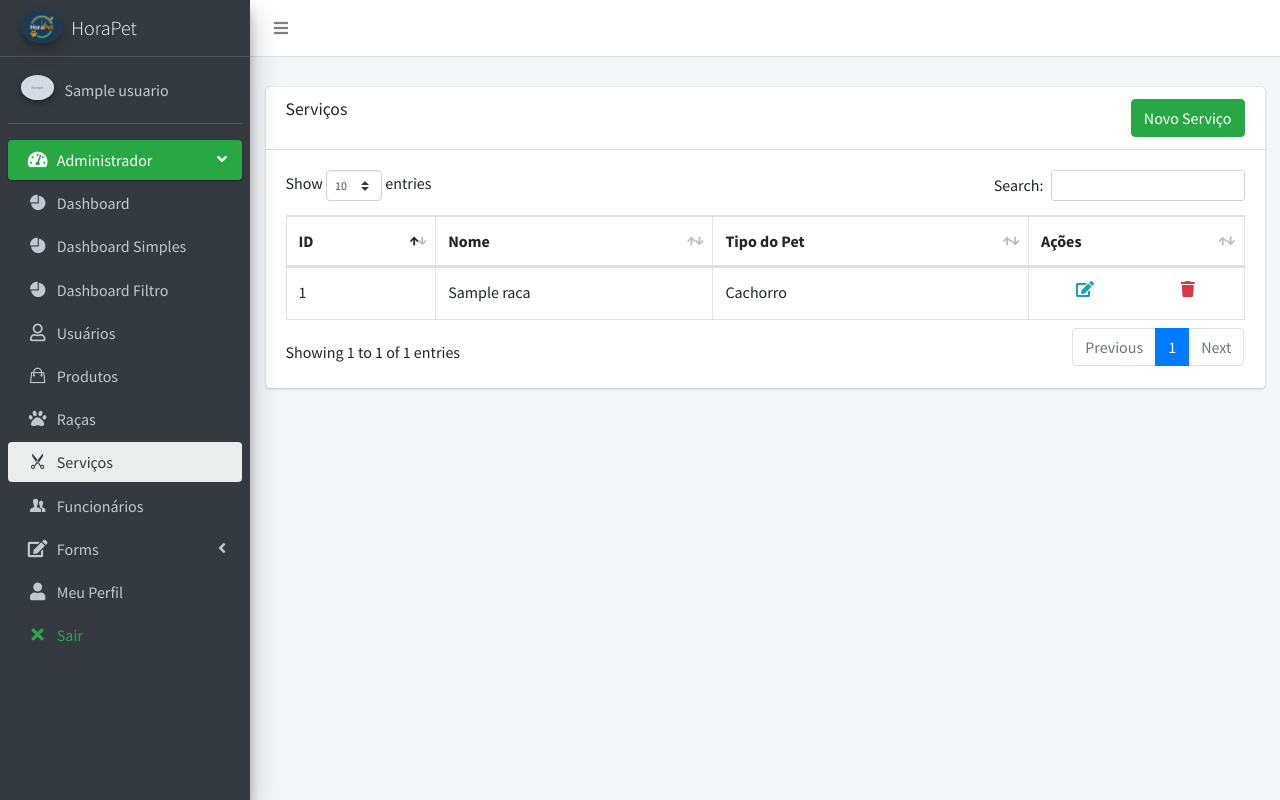
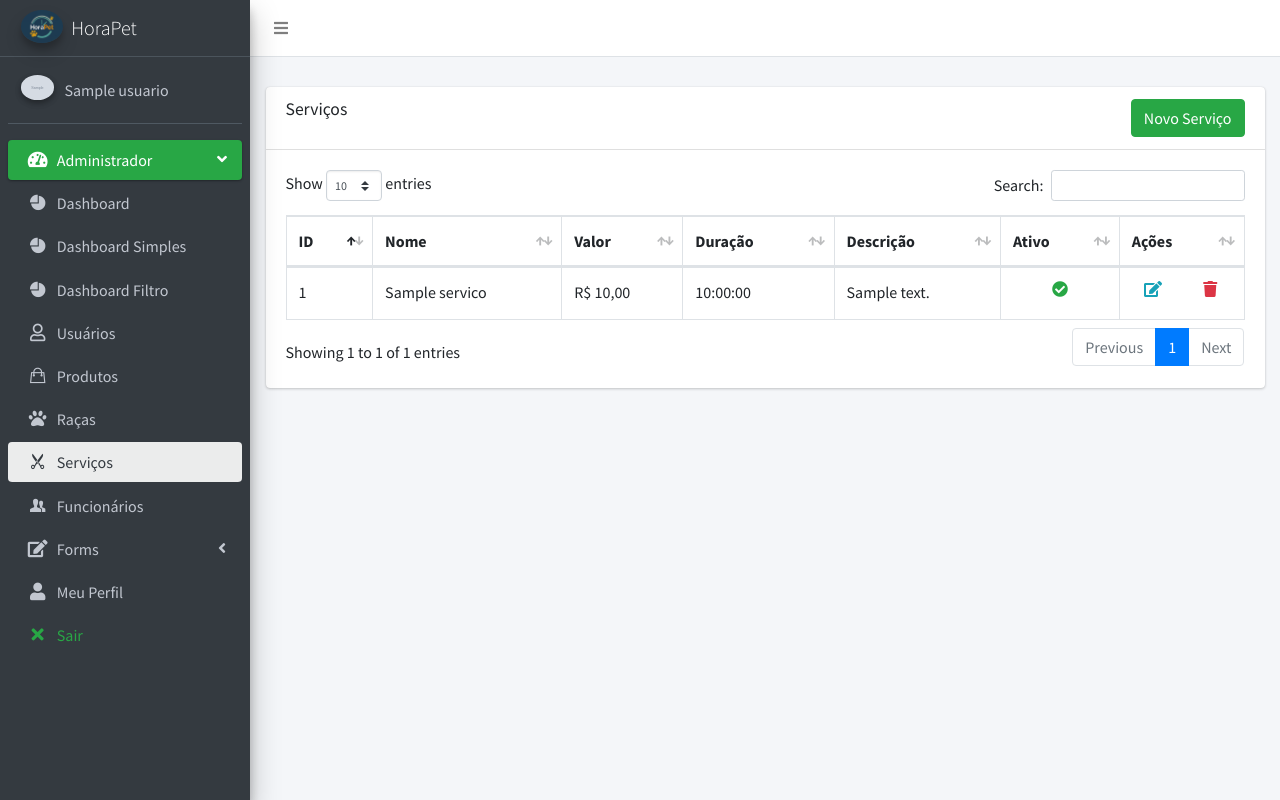
Before and after one commit to GChandrone/HoraPet, a PHP site: page /app/servicos.php in a window 1280 px wide. Run offline with PHP 8.4, Linux system fonts and the light colour scheme; the visitor is signed in with stand-in values (Sample User, id 1); tables that the repository leaves empty or names only in its code hold one stand-in row (values such as "Sample post"); grey boxes marked "Sample" are stand-in pictures; some libraries are stand-ins or nearby versions.

Commit message:
Desenvolvendo CRUD de Serviços

```diff
--- /dev/null
+++ b/app/php/funcaoServico.php
@@ -0,0 +1,158 @@
+<?php
+//Função para listar todos os usuários
+function listaServico(){
+
+    include("conexao.php");
+    $sql = "SELECT * FROM servico ORDER BY id_servico;";
+
+    $result = mysqli_query($conn,$sql);
+    mysqli_close($conn);
+
+    $lista = '';
+    $ativo = '';
+    $icone = '';
+
+    //Validar se tem retorno do BD
+    if (mysqli_num_rows($result) > 0) {
+
+
+        foreach ($result as $coluna) {
+
+            //Ativo: 1 -> Sim ou 2 -> Não
+            if($coluna["ativo"] == 1){
+                $ativo = 'checked';
+                $icone = '<h6><i class="fas fa-check-circle text-success"></i></h6>';
+            }else{
+                $ativo = '';
+                $icone = '<h6><i class="fas fa-times-circle text-danger"></i></h6>';
+            }
+
+
+            //***Verificar os dados da consulta SQL
+            $lista .=
+            '<tr>'
+                .'<td>'.$coluna["id_servico"].'</td>'
+                .'<td>'.$coluna["nome"].'</td>'
+                .'<td>'.formatarMoeda($coluna["valor"]).'</td>'
+                .'<td>'.$coluna["duracao"].'</td>'
+                .'<td>'.$coluna["descricao"].'</td>'
+                .'<td align="center">'.$icone.'</td>'
+                .'<td>'
+                    .'<div class="row" align="center">'
+                        .'<div class="col-6">'
+                            .'<a href="#modalEditServico'.$coluna["id_servico"].'" data-toggle="modal">'
+                                .'<h6><i class="fas fa-edit text-info" data-toggle="tooltip" title="Alterar serviço"></i></h6>'
+                            .'</a>'
+                        .'</div>'
+
+                        .'<div class="col-6">'
+                            .'<a href="#modalDeleteServico'.$coluna["id_servico"].'" data-toggle="modal">'
+                                .'<h6><i class="fas fa-trash text-danger" data-toggle="tooltip" title="Excluir serviço"></i></h6>'
+                            .'</a>'
+                        .'</div>'
+                    .'</div>'
+                .'</td>'
+            .'</tr>'
+
+            .'<div class="modal fade" id="modalEditServico'.$coluna["id_servico"].'">'
+                .'<div class="modal-dialog modal-lg">'
+                    .'<div class="modal-content">'
+                        .'<div class="modal-header bg-info">'
+                            .'<h4 class="modal-title">Alterar Serviço</h4>'
+                            .'<button type="button" class="close text-white" data-dismiss="modal" aria-label="Close">'
+                                .'<span aria-hidden="true">&times;</span>'
+                            .'</button>'
+                        .'</div>'
+                        .'<div class="modal-body">'
+
+                            .'<form method="POST" action="php/salvarServico.php?funcao=A&codigo='.$coluna["id_servico"].'" enctype="multipart/form-data">'
+
+                                .'<div class="row">'
+                                    .'<div class="col-6">'
+                                        .'<div class="form-group">'
+                                            .'<label for="iNome">Título do serviço:</label>'
+                                            .'<input type="text" value="'.$coluna["nome"].'" class="form-control" id="iTitulo" name="nTitulo" maxlength="50" required>'
+                                        .'</div>'
+                                    .'</div>'
+
+                                    .'<div class="col-3">'
+                                        .'<div class="form-group">'
+                                            .'<label for="iValor">Valor:</label>'
+                                            .'<input type="text" value="'.formatarMoeda($coluna["valor"]).'" class="form-control valor-real" id="iValor" name="nValor" maxlength="11" placeholder="R$ 0,00" required>'
+                                        .'</div>'
+                                    .'</div>'
+
+                                    .'<div class="col-3">'
+                                        .'<div class="form-group">'
+                                            .'<label for="iNome">Duração:</label>'
+                                            .'<input type="time" value="'.$coluna["duracao"].'" class="form-control" id="iDuracao" name="nDuracao" maxlength="50" required>'
+                                        .'</div>'
+                                    .'</div>'
+
+                                .'</div>'
+
+                                .'<div class="row">'
+                                    .'<div class="col-12">'
+                                        .'<div class="form-group">'
+                                            .'<label>Descrição</label>'
+                                            .'<textarea name="nDescricao" class="form-control" rows="3" placeholder="Escreva..." maxlength="255">'.$coluna["descricao"].'</textarea>'
+                                        .'</div>'
+                                    .'</div>'
+                                .'</div>'
+
+                                .'<div class="form-group">'
+                                    .'<div class="custom-control custom-checkbox">'
+                                        .'<input class="custom-control-input custom-control-input-success" type="checkbox" id="iAtivoServico'.$coluna["id_servico"].'" name="nAtivoServico" '.$ativo.'>'
+                                        .'<label for="iAtivoServico'.$coluna["id_servico"].'" class="custom-control-label">Serviço Ativo</label>'
+                                    .'</div>'
+                                .'</div>'
+
+                                .'<div class="modal-footer">'
+                                    .'<button type="button" class="btn btn-danger" data-dismiss="modal">Fechar</button>'
+                                    .'<button type="submit" class="btn btn-success">Salvar</button>'
+                                .'</div>'
+
+                            .'</form>'
+
+                        .'</div>'
+                    .'</div>'
+                .'</div>'
+            .'</div>'
+
+            .'<div class="modal fade" id="modalDeleteServico'.$coluna["id_servico"].'">'
+                .'<div class="modal-dialog">'
+                    .'<div class="modal-content">'
+                        .'<div class="modal-header bg-danger">'
+                            .'<h4 class="modal-title">Excluir Serviço: '.$coluna["nome"].'</h4>'
+                            .'<button type="button" class="close text-white" data-dismiss="modal" aria-label="Close">'
+                                .'<span aria-hidden="true">&times;</span>'
+                            .'</button>'
+                        .'</div>'
+                        .'<div class="modal-body">'
+
+                            .'<form method="POST" action="php/salvarServico.php?funcao=D&codigo='.$coluna["id_servico"].'" enctype="multipart/form-data">'
+
+                                .'<div class="row">'
+                                     .'<div class="col-12">'
+                                         .'<h5>Tem certeza de que deseja excluir o registro?</h5>'
+                                     .'</div>'
+                                 .'</div>'
+
+                                .'<div class="modal-footer">'
+                                    .'<button type="button" class="btn btn-danger" data-dismiss="modal">Não</button>'
+                                    .'<button type="submit" class="btn btn-success">Sim</button>'
+                                .'</div>'
+
+                            .'</form>'
+
+                        .'</div>'
+                    .'</div>'
+                .'</div>'
+            .'</div>';
+        }
+    }
+
+    return $lista;
+}
+
+?>
--- a/app/php/funcoes.php
+++ b/app/php/funcoes.php
@@ -7,6 +7,7 @@ include("funcaoTipoUsuario.php");
 include("funcaoUsuario.php");
 include("funcaoTipoPet.php");
 include("funcaoRaca.php");
+include("funcaoServico.php");
 
 
 use PHPMailer\PHPMailer\PHPMailer;
@@ -73,4 +74,8 @@ function desformatarMoeda($valorFormatado) {
     return number_format((float)$valorDecimal, 2, '.', '');
 }
 
+function formatarMoeda($valorDesformatado) {
+    // Formata o valor como moeda brasileira (R$)
+    return 'R$ ' . number_format($valorDesformatado, 2, ',', '.');
+}
 ?>
--- a/app/servicos.php
+++ b/app/servicos.php
@@ -69,15 +69,16 @@
                   <tr>
                       <th>ID</th>
                       <th>Nome</th>
-                      <th>Tipo do Pet</th>
-                      <!-- <th>Foto</th> -->
-                      <!-- <th>Ativo</th> -->
+                      <th>Valor</th>
+                      <th>Duração</th>
+                      <th>Descrição</th>
+                      <th>Ativo</th>
                       <th>Ações</th>
                   </tr>
                   </thead>
                   <tbody>
 
-                  <?php echo listaRaca(); ?>
+                  <?php echo listaServico(); ?>
 
                   </tbody>
 
@@ -139,11 +140,6 @@
                   </div>
                 </div>
 
-                <!-- <div class="custom-control custom-checkbox">
-                  <input class="custom-control-input custom-control-input-success custom-control-input-outline" type="checkbox" id="customCheckbox5" checked>
-                  <label for="customCheckbox5" class="custom-control-label">Serviço Ativo</label>
-                </div> -->
-
                 <div class="custom-control custom-checkbox">
                   <input class="custom-control-input custom-control-input-success" type="checkbox" id="iAtivoServico" name="nAtivoServico" checked>
                   <label for="iAtivoServico" class="custom-control-label">Serviço Ativo</label>
```
Also changed, not shown: app/php/funcaoRaca.php (+1 -173 lines), app/php/salvarServico.php (+9 -15 lines).
